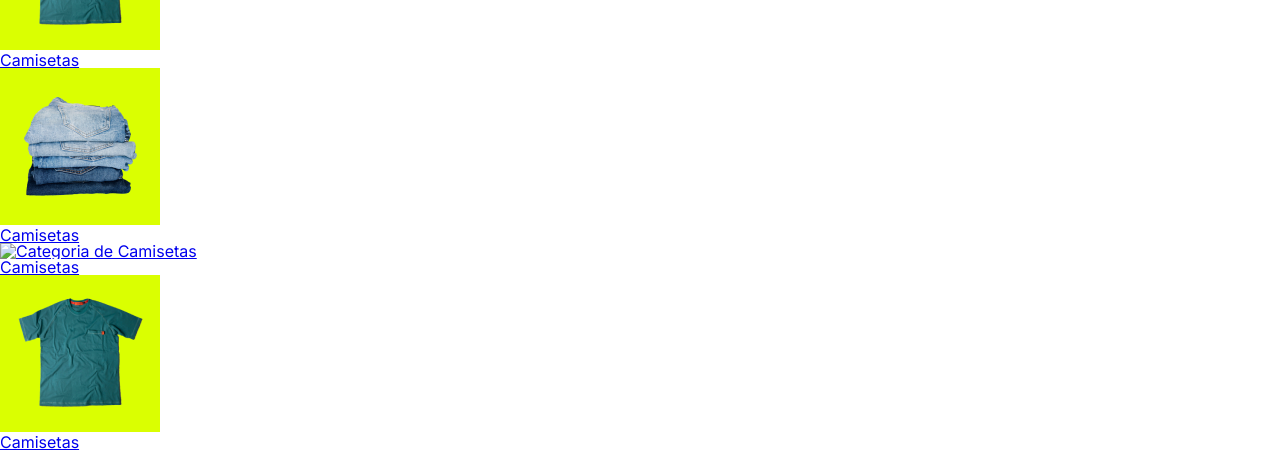
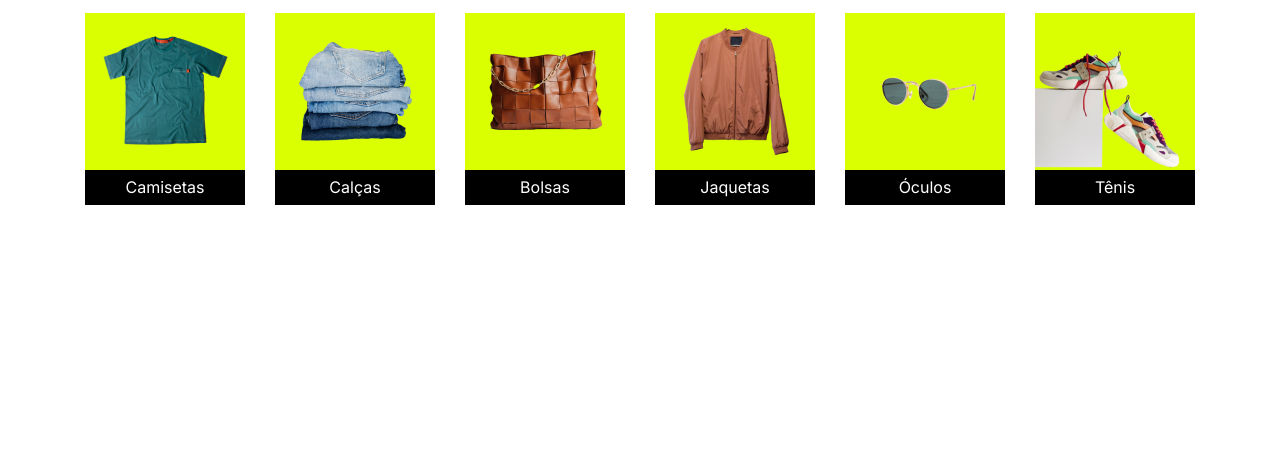
Before and after one commit to Gustavodois/site-meteora, a plain HTML site: page index.html in a window 1280 px wide. Shown: the part 560-1012 px from the top of the page. After the commit the page ends 800 px from the top, so only its background shows below. Drawn offline with Linux system fonts and the light colour scheme.

Commit message:
estilo do menu categorias

```diff
--- a/estilo.css
+++ b/estilo.css
@@ -98,7 +98,41 @@ body{
     width: 80px;
     text-align: center;
     margin-left: 16px;
+
 }
 .imagem-banner{
     width: 100%;
 }
+.categorias{
+    width: 1110px;
+    margin-left:auto;
+    margin-right: auto;
+    margin-top: 72px;
+}
+.titulo{
+    font-weight: 500;
+    font-size: 32px;
+    text-align: center;
+}
+.menu-categorias{
+    display: flex;
+    align-items: center;
+    justify-content: space-between;
+    margin-top: 32px;
+}
+.texto-categoria{
+    text-align: center;
+    background-color: black;
+    margin-top: -2px;
+    padding-top: 8px;
+    padding-bottom: 8px;
+    color: white;
+    font-size: 16px;
+    font-weight: 400;
+    line-height: 19px;
+}
+.item-categoria{
+    margin: 0;
+    padding: 0;
+    text-decoration: none;
+}
--- a/index.html
+++ b/index.html
@@ -1,5 +1,6 @@
 <!DOCTYPE html>
 <html lang="pt-br">
+
 <head>
     <meta charset="UTF-8">
     <meta name="viewport" content="width=device-width, initial-scale=1.0">
@@ -7,6 +8,7 @@
     <link rel="shortcut icon" href="imagens/favicon.png" type="image/x-icon">
     <link rel="stylesheet" href="estilo.css">
 </head>
+
 <body>
     <header class="cabecalho">
         <nav class="menu">
@@ -28,21 +30,34 @@
         <h2 class="titulo">Busque por categoria:</h2>
         <nav class="menu-categorias">
             <a href="#" class="item-categoria">
-<img src="imagens/categoria-camiseta.png"
-                 alt="Categoria de Camisetas" class="foto-categoria">
+                <img src="imagens/categoria-camiseta.png" alt="Categoria de Camisetas" class="foto-categoria">
                 <p class="texto-categoria">Camisetas</p>
-<img src="imagens/categoria-calcas.png"
-                 alt="Categoria de calcas" class="foto-categoria">
-<p class="texto-categoria">Camisetas</p>
-<img src="imagens/categoria-c"
-                 alt="Categoria de Camisetas" class="foto-categoria">
-<p class="texto-categoria">Camisetas</p>
-<img src="imagens/categoria-camiseta.png"
-                 alt="Categoria de Camisetas" class="foto-categoria">
-<p class="texto-categoria">Camisetas</p>
+            </a>
+            <a href="#" class="item-categoria">
+                <img src="imagens/categoria-calcas.png" alt="Categoria de calcas" class="foto-categoria">
+                <p class="texto-categoria">Calças</p>
+            </a>
+            <a href="#" class="item-categoria">
+                <img src="imagens/categoria-bolsa.png" alt="Categoria de Bolsas" class="foto-categoria">
+                <p class="texto-categoria">Bolsas</p>
+            </a>
+            <a href="#" class="item-categoria">
+                <img src="imagens/categoria-jaqueta.png" alt="Categoria de Jaquetas" class="foto-categoria">
+                <p class="texto-categoria">Jaquetas</p>
+
+            </a>
+            <a href="#" class="item-categoria">
+                <img src="imagens/categoria-oculos.png" alt="Categoria de óculos" class="foto-categoria">
+                <p class="texto-categoria">Óculos</p>
+            </a>
+
+            <a href="#" class="item-categoria">
+                <img src="imagens/categoria-tenis.png" alt="Categoria de tênis" class="foto-categoria">
+                <p class="texto-categoria">Tênis</p>
             </a>
         </nav>
     </div>
     <script src="app.js"></script>
 </body>
+
 </html>
```
Also changed, not shown: imagens/categoria-bolsa.png (renamed from imagens/imagem (13).png), imagens/categoria-jaqueta.png (renamed from imagens/imagem (16).png), imagens/categoria-oculos.png (renamed from imagens/imagem (2).png), imagens/categoria-tenis.png (renamed from imagens/imagem (3).png), imagens/favicon.png (added). Lines whose indentation alone changed are shown as unchanged.
